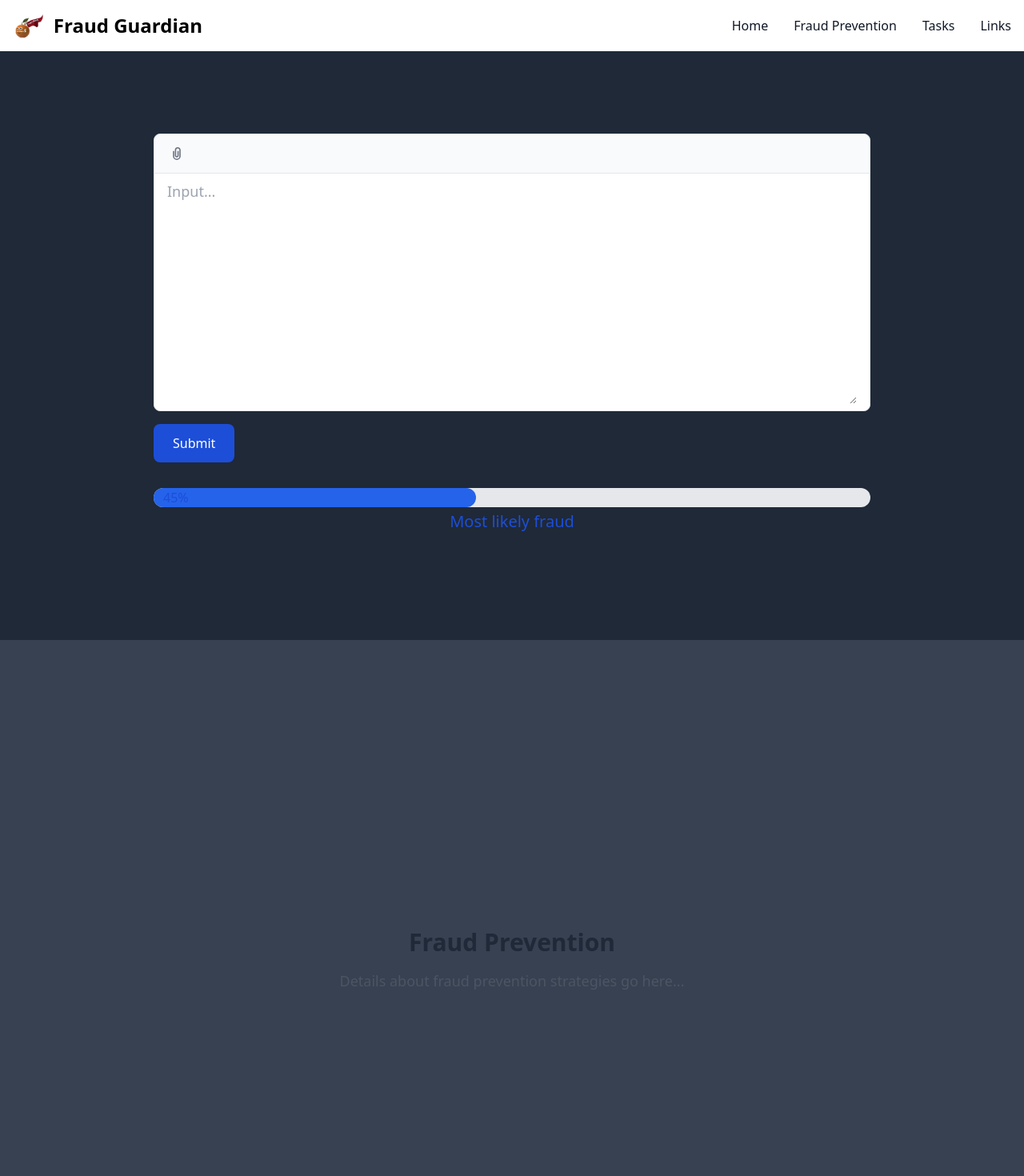
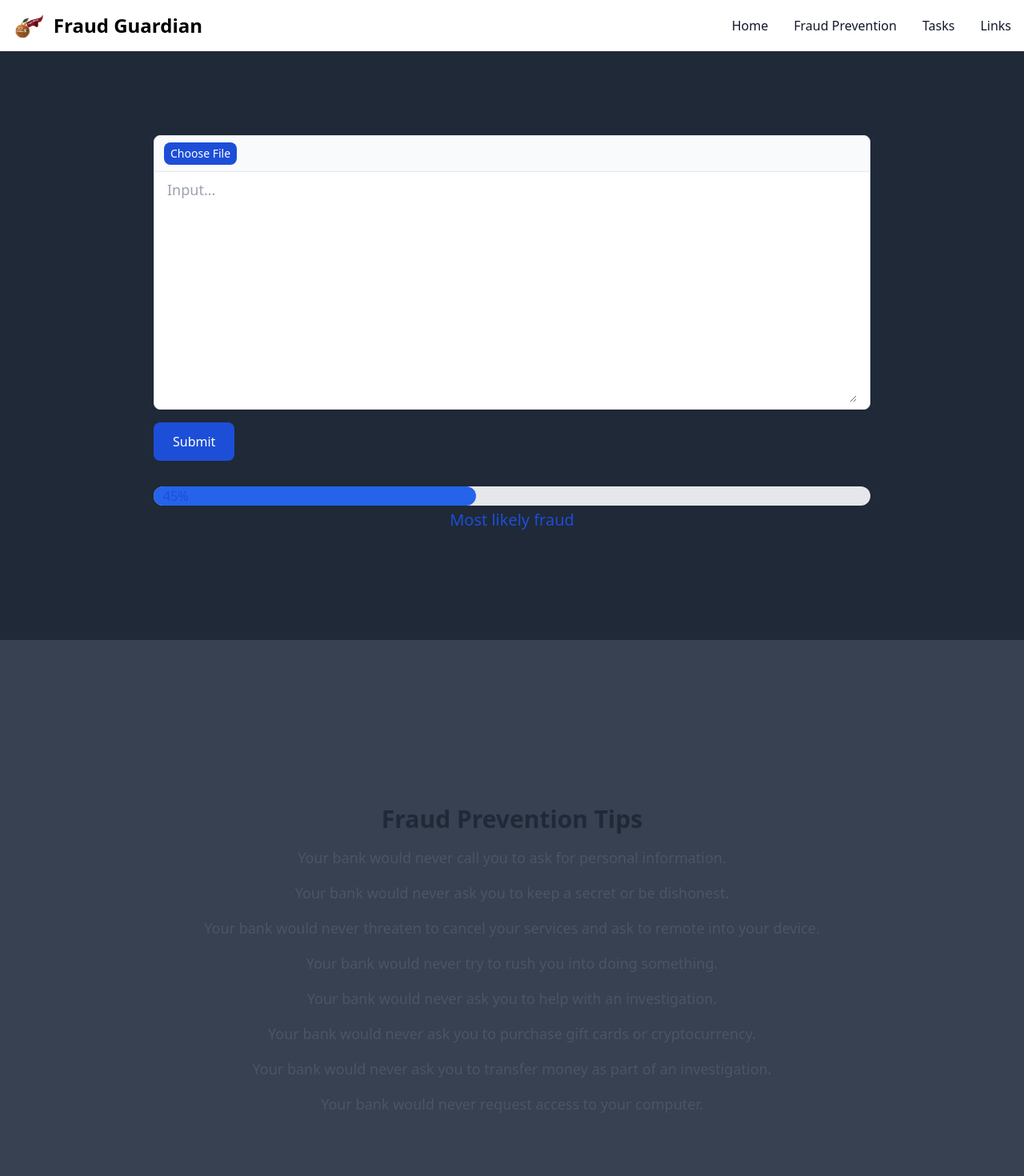
Before and after one commit to jonathan-imanu/SHACKS-2024, a React (Create React App) app in the folder fraud_guardian/: page / in a window 1280 px wide. Shown: the top 1470 px of the page at 80% size. Built offline with nearby package versions, Linux system fonts and the light colour scheme.

Commit message:
file uploading

```diff
--- a/fraud_guardian/package.json
+++ b/fraud_guardian/package.json
@@ -6,6 +6,7 @@
     "@testing-library/jest-dom": "^5.17.0",
     "@testing-library/react": "^13.4.0",
     "@testing-library/user-event": "^13.5.0",
+    "framer-motion": "^11.3.24",
     "react": "^18.3.1",
     "react-dom": "^18.3.1",
     "react-router-dom": "^6.26.0",
--- a/fraud_guardian/src/App.js
+++ b/fraud_guardian/src/App.js
@@ -1,7 +1,33 @@
 import './App.css';
-import { useEffect } from 'react';
+import { useState, useEffect } from 'react';
+import { motion } from 'framer-motion';
 
 function App() {
+  const [file, setFile] = useState()
+
+  function handleFile(event) {
+    setFile(event.target.files[0])
+  }
+
+  function handleUpload() {
+    const formData = new FormData()
+    formData.append('file', file)
+    fetch(
+      'url',
+      {
+        method: "POST",
+        body: formData
+      }
+    ).then((response) => response.json()).then(
+      (result) => {
+        console.log('success', result)
+      }
+    )
+    .catch(error => {
+      console.error("Error:", error)
+    })
+  }
+
   useEffect(() => {
     // Function to handle smooth scroll
     const handleSmoothScroll = (event) => {
@@ -19,17 +45,31 @@ function App() {
 
     // Adding event listeners to links
     const links = document.querySelectorAll('a[href^="#"]');
-    links.forEach(link => {
+    links.forEach((link) => {
       link.addEventListener('click', handleSmoothScroll);
     });
 
     // Cleanup event listeners on component unmount
     return () => {
-      links.forEach(link => {
+      links.forEach((link) => {
         link.removeEventListener('click', handleSmoothScroll);
       });
     };
   }, []);
+
+  // Animation variants for Fraud Prevention Tips
+  const tipVariants = {
+    hidden: { opacity: 0, y: 50 },
+    visible: (i) => ({
+      opacity: 1,
+      y: 0,
+      transition: {
+        delay: i * 0.3,
+        type: 'spring',
+        stiffness: 50,
+      },
+    }),
+  };
 
   return (
     <>
@@ -74,14 +114,31 @@ function App() {
         <form className="w-full max-w-4xl">
           <div className="w-full mb-4 border border-gray-200 rounded-lg bg-gray-50 dark:bg-gray-700 dark:border-gray-600">
             <div className="flex items-center justify-between px-3 py-2 border-b dark:border-gray-600">
-            <button type="button" class="p-2 text-gray-500 rounded cursor-pointer hover:text-gray-900 hover:bg-gray-100 dark:text-gray-400 dark:hover:text-white dark:hover:bg-gray-600">
-                       <svg class="w-4 h-4" aria-hidden="true" xmlns="http://www.w3.org/2000/svg" fill="none" viewBox="0 0 12 20">
-                            <path stroke="currentColor" stroke-linejoin="round" stroke-width="2" d="M1 6v8a5 5 0 1 0 10 0V4.5a3.5 3.5 0 1 0-7 0V13a2 2 0 0 0 4 0V6"/>
-                        </svg>
-                       <span class="sr-only">Attach file</span>
-                   </button>
+              <form onSubmit={handleUpload}>
+              <div className="flex items-center space-x-2">
+              <div className="relative">
+                <input
+                  type="file"
+                  id="file-upload"
+                  name="file"
+                  onChange={handleFile}
+                  className="absolute inset-0 w-full h-full opacity-0 cursor-pointer"
+                />
+                <label
+                  htmlFor="file-upload"
+                  className="inline-block px-2 py-1 text-sm text-white bg-blue-700 rounded-lg cursor-pointer hover:bg-blue-800 focus:outline-none focus:ring-2 focus:ring-blue-500 focus:ring-opacity-50"
+                >
+                  Choose File
+                </label>
+              </div>
+              {file && (
+                <span className="text-sm text-gray-300">
+                  {file.name}
+                </span>
+              )}
             </div>
-
+              </form>
+            </div>
             <div className="px-4 py-2 bg-white rounded-b-lg dark:bg-gray-800">
               <textarea
                 id="editor"
@@ -110,14 +167,35 @@ function App() {
               <span className="text-xl font-medium text-blue-700 dark:text-white">Most likely fraud</span>
             </div>
           </div>
-
         </form>
       </div>
 
       {/* Fraud Prevention Section */}
       <div id="fraud-prevention" className="bg-gray-700 min-h-screen flex flex-col justify-center items-center">
-        <h2 className="text-3xl font-bold text-gray-800 dark:text-white">Fraud Prevention</h2>
-        <p className="mt-4 text-lg text-gray-600 dark:text-gray-300">Details about fraud prevention strategies go here...</p>
+        <h2 className="text-3xl font-bold text-gray-800 dark:text-white">Fraud Prevention Tips</h2>
+        <div className="mt-4 space-y-4">
+          {[
+            "Your bank would never call you to ask for personal information.",
+            "Your bank would never ask you to keep a secret or be dishonest.",
+            "Your bank would never threaten to cancel your services and ask to remote into your device.",
+            "Your bank would never try to rush you into doing something.",
+            "Your bank would never ask you to help with an investigation.",
+            "Your bank would never ask you to purchase gift cards or cryptocurrency.",
+            "Your bank would never ask you to transfer money as part of an investigation.",
+            "Your bank would never request access to your computer.",
+          ].map((tip, index) => (
+            <motion.p
+              key={index}
+              className="text-lg text-gray-600 dark:text-gray-300 text-center"
+              custom={index}
+              initial="hidden"
+              animate="visible"
+              variants={tipVariants}
+            >
+              {tip}
+            </motion.p>
+          ))}
+        </div>
       </div>
 
       {/* Tasks Section */}
--- a/fraud_guardian/src/index.js
+++ b/fraud_guardian/src/index.js
@@ -3,6 +3,7 @@ import ReactDOM from 'react-dom/client';
 import './index.css';
 import App from './App';
 import reportWebVitals from './reportWebVitals';
+import FileUpload from './App'
 
 const root = ReactDOM.createRoot(document.getElementById('root'));
 root.render(
```
Also changed, not shown: 1 other file (tests, documents, lock files or other folders).
